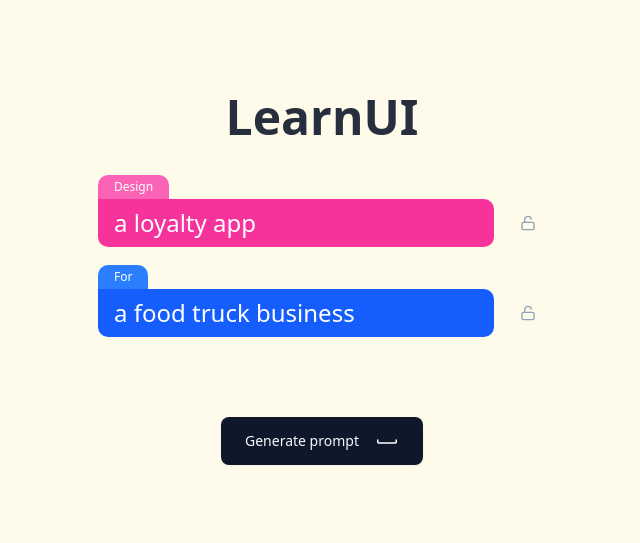
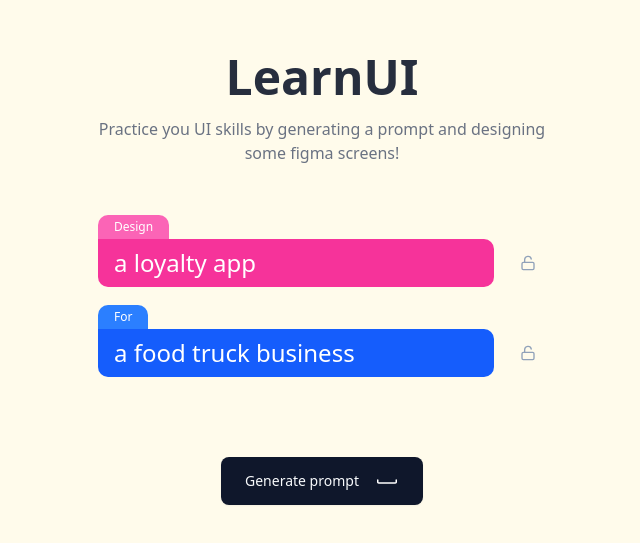
Before and after one commit to mikealiaga/LearnUI, a React (Vite) app: page /prompts in a window 1280 px wide. Shown: the part 121-664 px from the top of the page, without its empty margins (318-958 px from the left). Built offline with nearby package versions, Linux system fonts and the light colour scheme.

Commit message:
Almost done

```diff
--- a/src/pages/prompts.tsx
+++ b/src/pages/prompts.tsx
@@ -70,8 +70,9 @@ function Prompts() {
     <>
     <div className="flex flex-col items-center justify-center h-screen bg-amber-50 p-4">
         <div className="md:w-md w-full max-w-md">
-            <div className="text-center mb-8">
+            <div className="text-center mb-12">
                 <h1 className="text-5xl font-extrabold mb-4 text-primary/90">LearnUI</h1>
+                <p className="text-md text-gray-500 mb-8 max-w-lg">Practice you UI skills by generating a prompt and designing some figma screens!</p>
             </div>
             <div className="flex flex-col mb-16">
                 <div>
```
